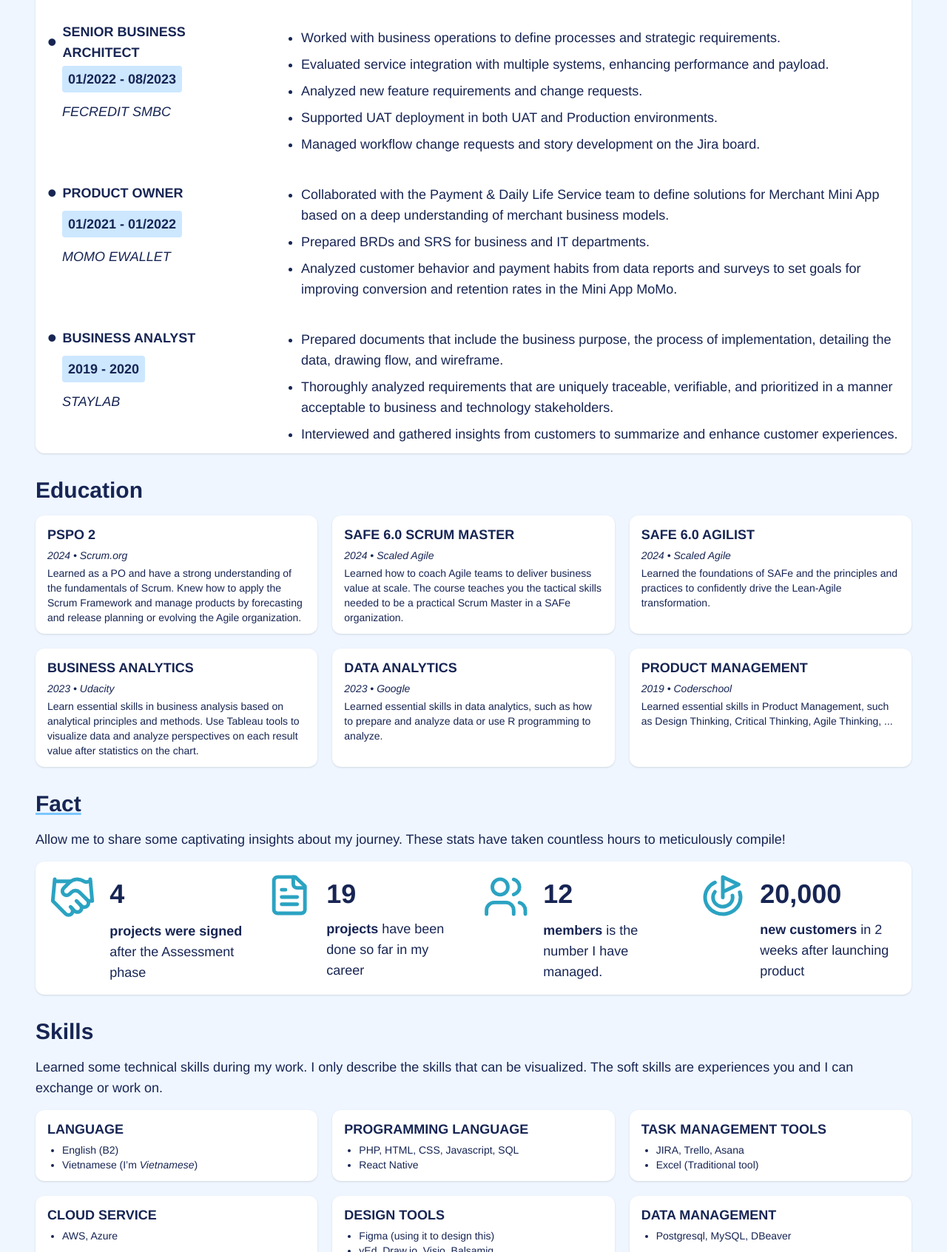
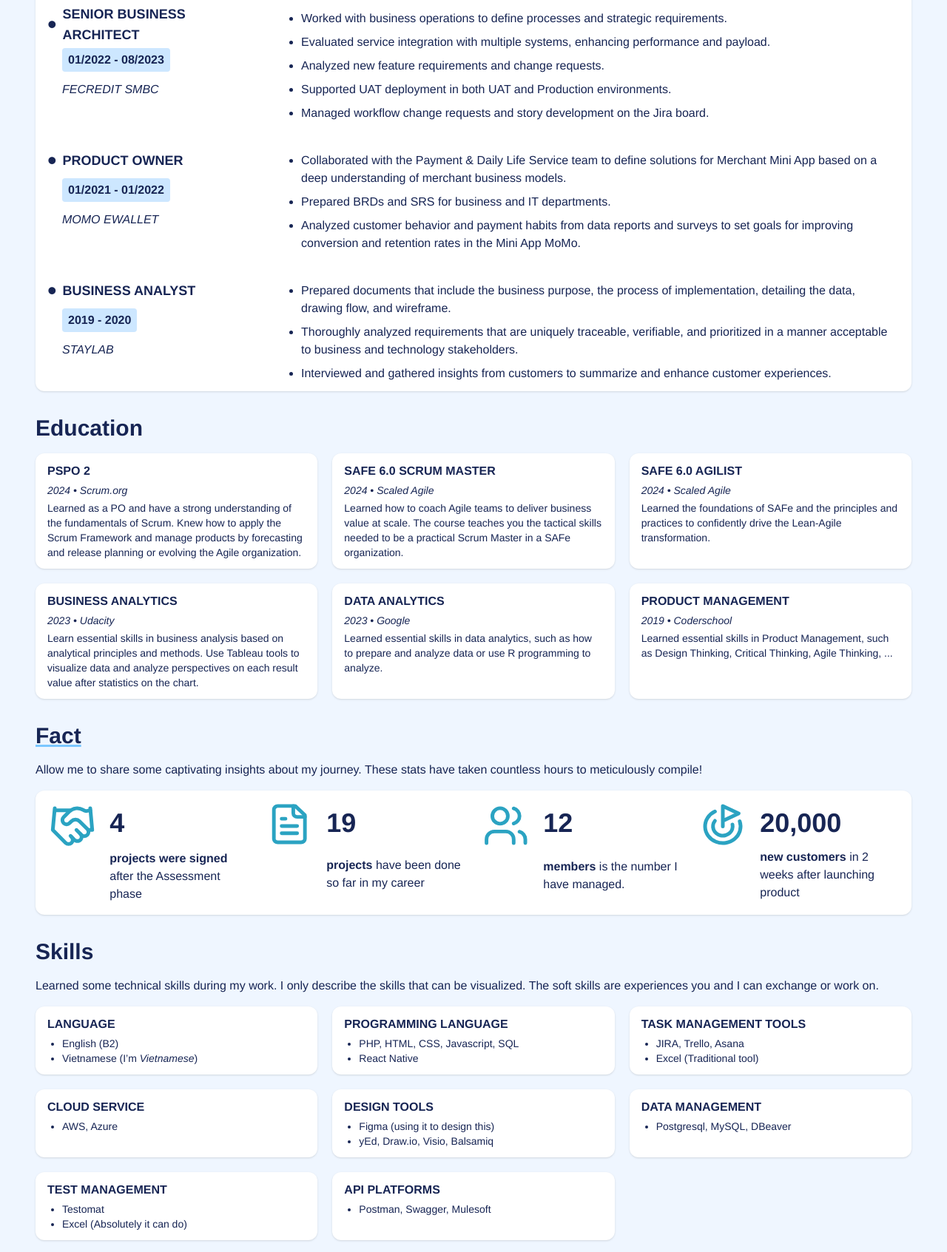
Before and after one commit to huynhhien96/rs, a website: page index.html in a window 1280 px wide. Shown: the part 1735-3428 px from the top of the page at 74% size. Drawn offline with Linux system fonts and the light colour scheme.

Commit message:
Update font size

```diff
--- a/index.html
+++ b/index.html
@@ -112,7 +112,7 @@
         <div class="text-blue-950">
           <h2 class="hidden lg:blocktext-2xl font-semibold text-blue-950 pb-4">Senior Business Analyst & Product Owner
           </h2>
-          <p class="py-5 lg:pt-0 lg:pb-6 text-sm lg:text-lg">
+          <p class="py-5 lg:pt-0 lg:pb-6 text-sm lg:text-base">
             I have more than 6 years of experience as a Business Analyst and Product Owner in technology for
             digitalchange and 2 years of experience as a software engineer.
             </br>
@@ -120,7 +120,7 @@
             that projects are of high quality.
           </p>
         </div>
-        <div class="grid grid-cols-1 md:grid-cols-2 gap-y-3 gap-x-8 text-blue-950 text-sm lg:text-lg">
+        <div class="grid grid-cols-1 md:grid-cols-2 gap-y-3 gap-x-8 text-blue-950 text-sm lg:text-base">
           <div class="hidden lg:flex"><span class="font-semibold w-24">Birthday:</span> <span>15 May 1996</span></div>
           <div class="hidden lg:flex"><span class="font-semibold w-24">Degree:</span> <span>Bachelor Degree</span></div>
           <div class="flex"><span class="font-semibold w-24">Phone:</span> <span>+84 704 902 582</span></div>
@@ -156,18 +156,18 @@
               <h3 class="uppercase text-base lg:text-lg font-semibold text-blue-950">Senior Business Analyst</h3>
             </div>
             <!-- Date time -->
-            <div class="lg:space-y-2 mb-3 lg:pl-5 text-xs flex gap-1 lg:block lg:text-lg">
+            <div class="lg:space-y-2 mb-3 lg:pl-5 text-xs flex gap-1 lg:block lg:text-base">
               <p class="date-w-fit bg-blue-5 text-blue-950 font-semibold px-2 py-1 rounded">08/2023 -
                 CURRENT</p>
               <p class="date-w-fit bg-blue-5 text-blue-950 font-semibold px-2 py-1 rounded">01/2020 -
                 03/2021</p>
             </div>
             <!-- Company -->
-            <p class="uppercase text-blue-950 italic lg:pl-5 text-base lg:text-lg">FPT Software</p>
+            <p class="uppercase text-blue-950 italic lg:pl-5 text-base">FPT Software</p>
           </div>
           <div class="exp-line lg:w-3/4 lg:ml-5">
             <!-- Description -->
-            <ul class="list-disc text-blue-950 space-y-2 pl-4 lg:ml-6 text-sm lg:text-lg">
+            <ul class="list-disc text-blue-950 space-y-2 pl-4 lg:ml-6 text-sm lg:text-base">
               <li>Led 2 Scrum teams (10 members) through the full product life cycle, from requirements to
                 release.</li>
               <li>Held the position of Product Owner on projects.</li>
@@ -188,16 +188,16 @@
               <h3 class="uppercase text-base lg:text-lg font-semibold text-blue-950">Senior Business Architect</h3>
             </div>
             <!-- Date time -->
-            <div class="lg:space-y-2 mb-3 lg:pl-5 text-xs flex gap-1 lg:block lg:text-lg">
+            <div class="lg:space-y-2 mb-3 lg:pl-5 text-xs flex gap-1 lg:block lg:text-base">
               <p class="date-w-fit bg-blue-5 text-blue-950 font-semibold px-2 py-1 rounded">01/2022 -
                 08/2023</p>
             </div>
             <!-- Company -->
-            <p class="uppercase text-blue-950 italic lg:pl-5 text-base lg:text-lg">FECREDIT SMBC</p>
+            <p class="uppercase text-blue-950 italic lg:pl-5 text-base">FECREDIT SMBC</p>
           </div>
           <div class="exp-line lg:w-3/4 lg:ml-5">
             <!-- Description -->
-            <ul class="list-disc text-blue-950 space-y-2 pl-4 lg:ml-6 text-sm lg:text-lg">
+            <ul class="list-disc text-blue-950 space-y-2 pl-4 lg:ml-6 text-sm lg:text-base">
               <li>Worked with business operations to define processes and strategic requirements.</li>
               <li>Evaluated service integration with multiple systems, enhancing performance and payload.
               </li>
@@ -217,16 +217,16 @@
               <h3 class="uppercase text-base lg:text-lg font-semibold text-blue-950">Product Owner</h3>
             </div>
             <!-- Date time -->
-            <div class="lg:space-y-2 mb-3 lg:pl-5 text-xs flex gap-1 lg:block lg:text-lg">
+            <div class="lg:space-y-2 mb-3 lg:pl-5 text-xs flex gap-1 lg:block lg:text-base">
               <p class="date-w-fit bg-blue-5 text-blue-950 font-semibold px-2 py-1 rounded">01/2021 -
                 01/2022</p>
             </div>
             <!-- Company -->
-            <p class="uppercase text-blue-950 italic lg:pl-5 text-base lg:text-lg">MoMo Ewallet</p>
+            <p class="uppercase text-blue-950 italic lg:pl-5 text-base">MoMo Ewallet</p>
           </div>
           <div class="exp-line lg:w-3/4 lg:ml-5">
             <!-- Description -->
-            <ul class="list-disc text-blue-950 space-y-2 pl-4 lg:ml-6 text-sm lg:text-lg">
+            <ul class="list-disc text-blue-950 space-y-2 pl-4 lg:ml-6 text-sm lg:text-base">
               <li>Collaborated with the Payment & Daily Life Service team to define solutions for Merchant
                 Mini App
                 based on a deep understanding of merchant business models.</li>
@@ -247,15 +247,15 @@
               <h3 class="uppercase text-base lg:text-lg font-semibold text-blue-950">Business Analyst</h3>
             </div>
             <!-- Date time -->
-            <div class="lg:space-y-2 mb-3 lg:pl-5 text-xs flex gap-1 lg:block lg:text-lg">
+            <div class="lg:space-y-2 mb-3 lg:pl-5 text-xs flex gap-1 lg:block lg:text-base">
               <p class="date-w-fit bg-blue-5 text-blue-950 font-semibold px-2 py-1 rounded">2019 - 2020</p>
             </div>
             <!-- Company -->
-            <p class="uppercase text-blue-950 italic lg:pl-5 text-base lg:text-lg">Staylab</p>
+            <p class="uppercase text-blue-950 italic lg:pl-5 text-base">Staylab</p>
           </div>
           <div class="exp-line lg:w-3/4 lg:ml-5">
             <!-- Description -->
-            <ul class="list-disc text-blue-950 space-y-2 pl-4 lg:ml-6 text-sm lg:text-lg">
+            <ul class="list-disc text-blue-950 space-y-2 pl-4 lg:ml-6 text-sm lg:text-base">
               <li>Prepared documents that include the business purpose, the process of implementation,
                 detailing the
                 data, drawing flow, and wireframe.</li>
@@ -275,7 +275,7 @@
       <div class="grid grid-cols-2 lg:grid-cols-3 gap-5">
         <!-- Cert 1 -->
         <div class="bg-white rounded-xl shadow py-3 px-4">
-          <h3 class="text-sm lg:text-lg font-semibold mb-1 uppercase">PSPO 2</h3>
+          <h3 class="text-sm lg:text-base font-semibold mb-1 uppercase">PSPO 2</h3>
           <p class="text-sm italic mb-1">2024 &bull; Scrum.org</p>
           <p class="hidden lg:block text-sm">
             Learned as a PO and have a strong understanding of the fundamentals of Scrum. Knew how to apply
@@ -286,7 +286,7 @@
         </div>
         <!-- Cert 2 -->
         <div class="bg-white rounded-xl shadow py-3 px-4">
-          <h3 class="text-sm lg:text-lg font-semibold mb-1 uppercase">safe 6.0 scrum master</h3>
+          <h3 class="text-sm lg:text-base font-semibold mb-1 uppercase">safe 6.0 scrum master</h3>
           <p class="text-sm italic mb-1">2024 &bull; Scaled Agile</p>
           <p class="hidden lg:block text-sm">
             Learned how to coach Agile teams to deliver business value at scale. The course teaches you the
@@ -296,7 +296,7 @@
         </div>
         <!-- Cert 3 -->
         <div class="bg-white rounded-xl shadow py-3 px-4">
-          <h3 class="text-sm lg:text-lg font-semibold mb-1 uppercase">safe 6.0 agilist</h3>
+          <h3 class="text-sm lg:text-base font-semibold mb-1 uppercase">safe 6.0 agilist</h3>
           <p class="text-sm italic mb-1">2024 &bull; Scaled Agile</p>
           <p class="hidden lg:block text-sm">
             Learned the foundations of SAFe and the principles and practices to confidently drive the
@@ -306,7 +306,7 @@
         </div>
         <!-- Cert 4 -->
         <div class="bg-white rounded-xl shadow py-3 px-4">
-          <h3 class="text-sm lg:text-lg font-semibold mb-1 uppercase">business analytics</h3>
+          <h3 class="text-sm lg:text-base font-semibold mb-1 uppercase">business analytics</h3>
           <p class="text-sm italic mb-1">2023 &bull; Udacity</p>
           <p class="hidden lg:block text-sm">
             Learn essential skills in business analysis based on analytical principles and methods. Use
@@ -316,7 +316,7 @@
         </div>
         <!-- Cert 5 -->
         <div class="bg-white rounded-xl shadow py-3 px-4">
-          <h3 class="text-sm lg:text-lg font-semibold mb-1 uppercase">data analytics</h3>
+          <h3 class="text-sm lg:text-base font-semibold mb-1 uppercase">data analytics</h3>
           <p class="text-sm italic mb-1">2023 &bull; Google</p>
           <p class="hidden lg:block text-sm">
             Learned essential skills in data analytics, such as how to prepare and analyze data or use R
@@ -326,7 +326,7 @@
         </div>
         <!-- Cert 6 -->
         <div class="bg-white rounded-xl shadow py-3 px-4">
-          <h3 class="text-sm lg:text-lg font-semibold mb-1 uppercase">Product management</h3>
+          <h3 class="text-sm lg:text-base font-semibold mb-1 uppercase">Product management</h3>
           <p class="text-sm italic mb-1">2019 &bull; Coderschool</p>
           <p class="hidden lg:block text-sm">
             Learned essential skills in Product Management, such as Design Thinking, Critical Thinking,
@@ -339,7 +339,7 @@
     <!-- Fact -->
     <div id="section-5" class="mt-8 text-blue-950">
       <h2 class="text-xl lg:text-3xl font-semibold underline-blue-2">Fact</h2>
-      <p class="text-sm lg:text-lg py-4">Allow me to share some captivating insights about my journey. These stats
+      <p class="text-sm lg:text-base py-4">Allow me to share some captivating insights about my journey. These stats
         have
         taken
         countless hours to meticulously compile!</p>
@@ -347,14 +347,14 @@
         <!-- Item 1 -->
         <div class="grid grid-cols-4 items-start lg:mr-2 w-full">
           <div class="grid grid-cols-4 col-span-full">
-            <img class="w-10 lg:w-16 justify-self-center" src="./Image/fact-handshake.svg" alt="">
+            <img class="w-16 justify-self-center" src="./Image/fact-handshake.svg" alt="">
             <div class="col-span-3 text-blue-950 text-4xl font-bold ml-4">
               <p data-purecounter-start="0" data-purecounter-end="4" data-purecounter-once="true"
                 data-purecounter-duration="0.8" data-purecounter-separator="true" data-purecounter-legacy="true"
                 class="inline-block align-sub purecounter">0</p>
             </div>
           </div>
-          <p class="fact-detail col-span-3 col-start-2 pl-4 text-sm lg:text-lg">
+          <p class="fact-detail col-span-3 col-start-2 pl-4 text-sm lg:text-base">
             <span class="font-semibold">projects were signed</span><span class=""> after the Assessment
               phase</span>
           </p>
@@ -369,7 +369,7 @@
                 class="inline-block align-sub purecounter">0</p>
             </div>
           </div>
-          <p class="fact-detail col-span-3 col-start-2 pl-4 text-sm lg:text-lg">
+          <p class="fact-detail col-span-3 col-start-2 pl-4 text-sm lg:text-base">
             <span class="font-semibold">projects</span><span class=""> have been done so far in my
               career</span>
           </p>
@@ -384,7 +384,7 @@
                 class="inline-block align-sub purecounter">0</p>
             </div>
           </div>
-          <p class="fact-detail col-span-3 col-start-2 pl-4 text-sm lg:text-lg">
+          <p class="fact-detail col-span-3 col-start-2 pl-4 text-sm lg:text-base">
             <span class="font-semibold">members</span><span class=""> is the number I have
               managed.</span>
           </p>
@@ -399,7 +399,7 @@
                 class="inline-block align-sub purecounter">0</p>
             </div>
           </div>
-          <p class="fact-detail col-span-3 col-start-2 pl-4 text-sm lg:text-lg">
+          <p class="fact-detail col-span-3 col-start-2 pl-4 text-sm lg:text-base">
             <span class="font-semibold">new customers</span><span class=""> in 2 weeks after launching
               product</span>
           </p>
@@ -409,13 +409,13 @@
     <!-- Skills -->
     <div id="section-6" class="mt-8 text-blue-950">
       <h2 class="text-xl lg:text-3xl font-semibold">Skills</h2>
-      <p class="text-sm lg:text-lg py-4">Learned some technical skills during my work. I only describe the skills that
+      <p class="text-sm lg:text-base py-4">Learned some technical skills during my work. I only describe the skills that
         can be
         visualized. The soft skills are experiences you and I can exchange or work on.</p>
       <div class="grid grid-cols-1 sm:grid-cols-2 lg:grid-cols-3 gap-5">
         <!-- Item 1 -->
         <div class="bg-white rounded-xl shadow py-3 px-4">
-          <h3 class="text-sm lg:text-lg font-semibold mb-1 uppercase">Language</h3>
+          <h3 class="text-sm lg:text-base font-semibold mb-1 uppercase">Language</h3>
           <ul class="list-disc pl-5 text-sm">
             <li>English (B2)</li>
             <li>Vietnamese (I’m <em>Vietnamese</em>)</li>
@@ -423,7 +423,7 @@
         </div>
         <!-- Item 2 -->
         <div class="bg-white rounded-xl shadow py-3 px-4">
-          <h3 class="text-sm lg:text-lg font-semibold mb-1 uppercase">programming Language</h3>
+          <h3 class="text-sm lg:text-base font-semibold mb-1 uppercase">programming Language</h3>
           <ul class="list-disc pl-5 text-sm">
             <li>PHP, HTML, CSS, Javascript, SQL</li>
             <li>React Native</li>
@@ -431,7 +431,7 @@
         </div>
         <!-- Item 3 -->
         <div class="bg-white rounded-xl shadow py-3 px-4">
-          <h3 class="text-sm lg:text-lg font-semibold mb-1 uppercase">Task management tools</h3>
+          <h3 class="text-sm lg:text-base font-semibold mb-1 uppercase">Task management tools</h3>
           <ul class="list-disc pl-5 text-sm">
             <li>JIRA, Trello, Asana</li>
             <li>Excel (Traditional tool)</li>
@@ -439,14 +439,14 @@
         </div>
         <!-- Item 4 -->
         <div class="bg-white rounded-xl shadow py-3 px-4">
-          <h3 class="text-sm lg:text-lg font-semibold mb-1 uppercase">Cloud service</h3>
+          <h3 class="text-sm lg:text-base font-semibold mb-1 uppercase">Cloud service</h3>
           <ul class="list-disc pl-5 text-sm">
             <li>AWS, Azure</li>
           </ul>
         </div>
         <!-- Item 5 -->
         <div class="bg-white rounded-xl shadow py-3 px-4">
-          <h3 class="text-sm lg:text-lg font-semibold mb-1 uppercase">Design tools</h3>
+          <h3 class="text-sm lg:text-base font-semibold mb-1 uppercase">Design tools</h3>
           <ul class="list-disc pl-5 text-sm">
             <li>Figma (using it to design this)</li>
             <li>yEd, Draw.io, Visio, Balsamiq</li>
@@ -454,14 +454,14 @@
         </div>
         <!-- Item 6 -->
         <div class="bg-white rounded-xl shadow py-3 px-4">
-          <h3 class="text-sm lg:text-lg font-semibold mb-1 uppercase">Data management</h3>
+          <h3 class="text-sm lg:text-base font-semibold mb-1 uppercase">Data management</h3>
           <ul class="list-disc pl-5 text-sm">
             <li>Postgresql, MySQL, DBeaver</li>
           </ul>
         </div>
         <!-- Item 7 -->
         <div class="bg-white rounded-xl shadow py-3 px-4">
-          <h3 class="text-sm lg:text-lg font-semibold mb-1 uppercase">Test management</h3>
+          <h3 class="text-sm lg:text-base font-semibold mb-1 uppercase">Test management</h3>
           <ul class="list-disc pl-5 text-sm">
             <li>Testomat</li>
             <li>Excel (Absolutely it can do)</li>
@@ -469,7 +469,7 @@
         </div>
         <!-- Item 8 -->
         <div class="bg-white rounded-xl shadow py-3 px-4">
-          <h3 class="text-sm lg:text-lg font-semibold mb-1 uppercase">API Platforms</h3>
+          <h3 class="text-sm lg:text-base font-semibold mb-1 uppercase">API Platforms</h3>
           <ul class="list-disc pl-5 text-sm">
             <li>Postman, Swagger, Mulesoft</li>
           </ul>
@@ -479,7 +479,7 @@
     <!-- Highlight Projects -->
     <div id="section-7" class="mt-8 text-blue-950">
       <h2 class="text-xl lg:text-3xl font-semibold">Highlight Projects</h2>
-      <p class="text-sm lg:text-lg py-4">Some projects that I have worked on</p>
+      <p class="text-sm lg:text-base py-4">Some projects that I have worked on</p>
       <div class="grid grid-cols-1 lg:grid-cols-2 gap-5">
         <!-- Finance Domain 1 -->
         <div class="bg-white rounded-xl shadow py-3 px-4">
@@ -489,7 +489,7 @@
             <!-- LOAN ORIGINATION SYSTEM -->
             <div class="space-y-2">
               <h3 class="text-sm lg:text-lg font-semibold">1.1. Loan Origination System (LOS)</h3>
-              <p class="text-sm lg:text-lg">
+              <p class="text-sm lg:text-base">
                 This system is the finance company's core when it receives the loan application from
                 any channel. It
                 will use all the customer's information to approve or reject that customer through
@@ -500,7 +500,7 @@
             <!-- ANTI FRAUD SYSTEM -->
             <div class="space-y-2">
               <h3 class="text-sm lg:text-lg font-semibold">1.2. Anti-Fraud System</h3>
-              <p class="text-sm lg:text-lg">
+              <p class="text-sm lg:text-base">
                 Joined when the project is planning until it releases a new version of the
                 Anti-Fraud system, which uses the Pegasystems platform and moves the data from
                 on-premise to the cloud.
@@ -519,7 +519,7 @@
             <!-- Chargeback Process -->
             <div class="space-y-2">
               <h3 class="text-sm lg:text-lg font-semibold">2.1. Chargeback Process</h3>
-              <p class="text-sm lg:text-lg">
+              <p class="text-sm lg:text-base">
                 Released the Chargeback processing on the Customer Service Management system.
                 This feature allows the Customer Service Operator to create a complaint case from
                 the customer and follow it until it reaches the final status.
@@ -530,7 +530,7 @@
             <!-- Card Issuing Process -->
             <div class="space-y-2">
               <h3 class="text-sm lg:text-lg font-semibold">2.2. Credit Card Issuing Process</h3>
-              <p class="text-sm lg:text-lg">
+              <p class="text-sm lg:text-base">
                 Card issuing allows for card payment transactions, providing users with quick and
                 easy financial flexibility. This enables users to make purchases at point-of-sale
                 (POS), online, and withdraw cash from ATMs through the finance company's core.
@@ -546,7 +546,7 @@
             <!-- Chargeback Process -->
             <div class="space-y-2">
               <h3 class="text-sm lg:text-lg font-semibold">3.1. Internal Insurance System</h3>
-              <p class="text-sm lg:text-lg">
+              <p class="text-sm lg:text-base">
                 Including two systems: an Internal Insurance System and a Provider Management
                 System.
                 One system allows users to manage internal patient data and insurance rules.
@@ -557,7 +557,7 @@
             <!-- Claim Automation Mobile App -->
             <div class="space-y-2">
               <h3 class="text-sm lg:text-lg font-semibold">3.2. Claim Automation Mobile App</h3>
-              <p class="text-sm lg:text-lg">
+              <p class="text-sm lg:text-base">
                 Released the user-friendly mobile app that simplifies the insurance claims process.
                 With just a few taps, customers can submit claims anytime and receive real-time
                 status updates.
@@ -576,23 +576,23 @@
             <!-- Chargeback Process -->
             <div class="space-y-2">
               <h3 class="text-sm lg:text-lg font-semibold">4.1. Mini App Platform</h3>
-              <p class="text-sm lg:text-lg">
+              <p class="text-sm lg:text-base">
                 Mini-App Platform is an integration system that allows other companies or brands to
                 combine their mobile apps into one super-app.
                 The system exposes many services for different businesses.
-              <p class="text-sm lg:text-lg italic font-semibold">Case Study: 7-Eleven, Highlands Coffee, The
+              <p class="text-sm lg:text-base italic font-semibold">Case Study: 7-Eleven, Highlands Coffee, The
                 Coffee House</p>
               </p>
             </div>
             <!-- Claim Automation Mobile App -->
             <div class="space-y-2">
               <h3 class="text-sm lg:text-lg font-semibold">4.2. Loyalty Program</h3>
-              <p class="text-sm lg:text-lg">
+              <p class="text-sm lg:text-base">
                 The loyalty program is a group of micro-services that supports payment integration
                 to retrieve loyalty points.
                 It can be used to register new members quickly without filling out the customer
                 information form.
-              <p class="text-sm lg:text-lg italic font-semibold">Case Study: 7-Eleven,...</p>
+              <p class="text-sm lg:text-base italic font-semibold">Case Study: 7-Eleven,...</p>
               </p>
             </div>
           </div>
@@ -603,12 +603,12 @@
     <section id="contact-section" class="container mx-auto py-12 lg:pt-32">
       <div class="section-2-title">
         <h1 class="text-xl lg:text-7xl font-bold text-blue-950 underline-blue-4">Contract</h1>
-        <p class="text-sm lg:text-lg text-blue-1 py-6">
+        <p class="text-sm lg:text-base text-blue-1 py-6">
           If you have any questions, please feel free to contact me.
         </p>
       </div>
       <div class="section-4-content">
-        <div class="grid grid-cols-1 gap-5 text-sm lg:text-lg text-blue-950">
+        <div class="grid grid-cols-1 gap-5 text-sm lg:text-base text-blue-950">
           <div class="space-y-2">
             <h3 class="font-semibold">Email</h3>
             <p class="">
```
Also changed, not shown: dist/output.css.
